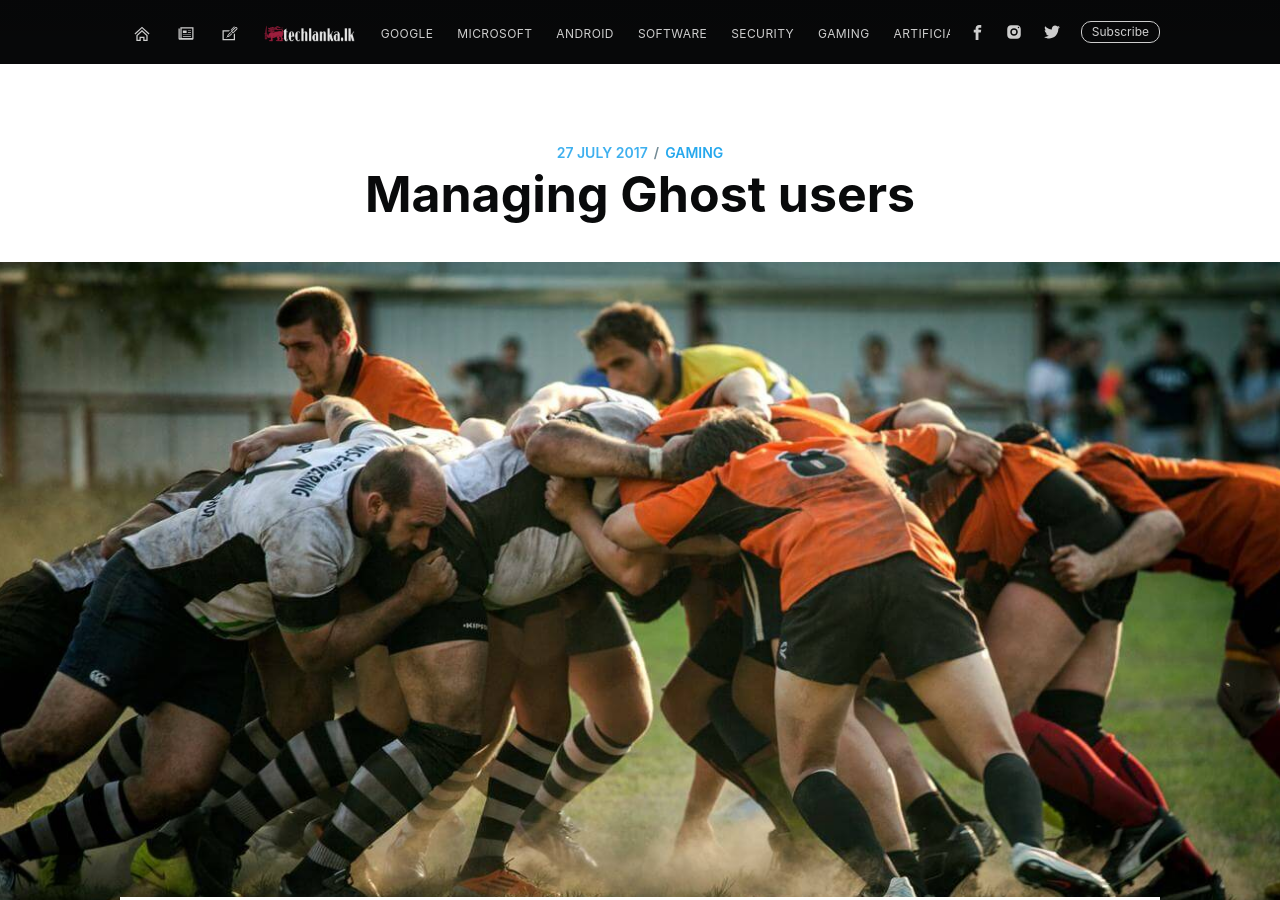
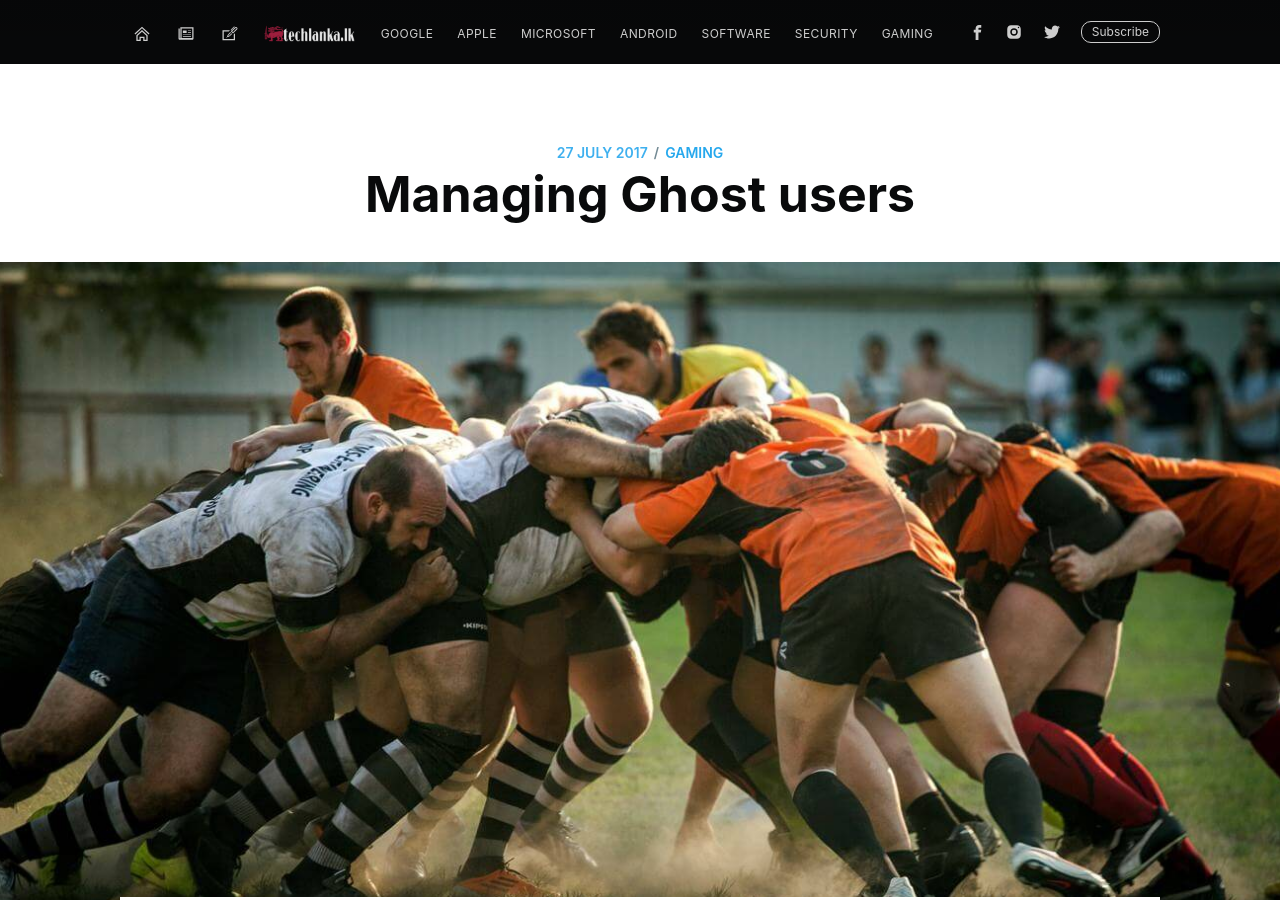
Before and after one commit to techlanka/blog, a Jekyll site: the page built from _posts/2017-07-27-managing-users.html, in a window 1280 px wide and 900 px high. Built offline with Jekyll 4.4.1, drawn with Linux system fonts in a browser that asks for light colours; nearby versions of some CDN libraries; comment, search, counter and statistics services are not loaded.

Commit message:
Update navigation.html

```diff
--- a/_includes/navigation.html
+++ b/_includes/navigation.html
@@ -1,10 +1,11 @@
 <ul class="nav" role="menu">
 
     <li class="nav-google" role="menuitem"><a href="{{site.baseurl}}tag/google/">Google</a></li>
+    <li class="nav-apple" role="menuitem"><a href="{{site.baseurl}}tag/apple/">Apple</a></li>
     <li class="nav-microsoft" role="menuitem"><a href="{{site.baseurl}}tag/microsoft/">Microsoft</a></li>
     <li class="nav-android" role="menuitem"><a href="{{site.baseurl}}tag/android/">Android</a></li>
     <li class="nav-software" role="menuitem"><a href="{{site.baseurl}}tag/software/">Software</a></li>
     <li class="nav-security" role="menuitem"><a href="{{site.baseurl}}tag/security/">Security</a></li>
     <li class="nav-gaming" role="menuitem"><a href="{{site.baseurl}}tag/gaming/">Gaming</a></li>
-    <li class="nav-Aritificial-Intelligence" role="menuitem"><a href="{{site.baseurl}}tag/artificial-intelligence/">Artificial Intelligence</a></li>
+    <li class="nav-tips-and-tricks" role="menuitem"><a href="{{site.baseurl}}tag/tips-and-tricks/">Tips & Tricks</a></li>
 </ul>
```
